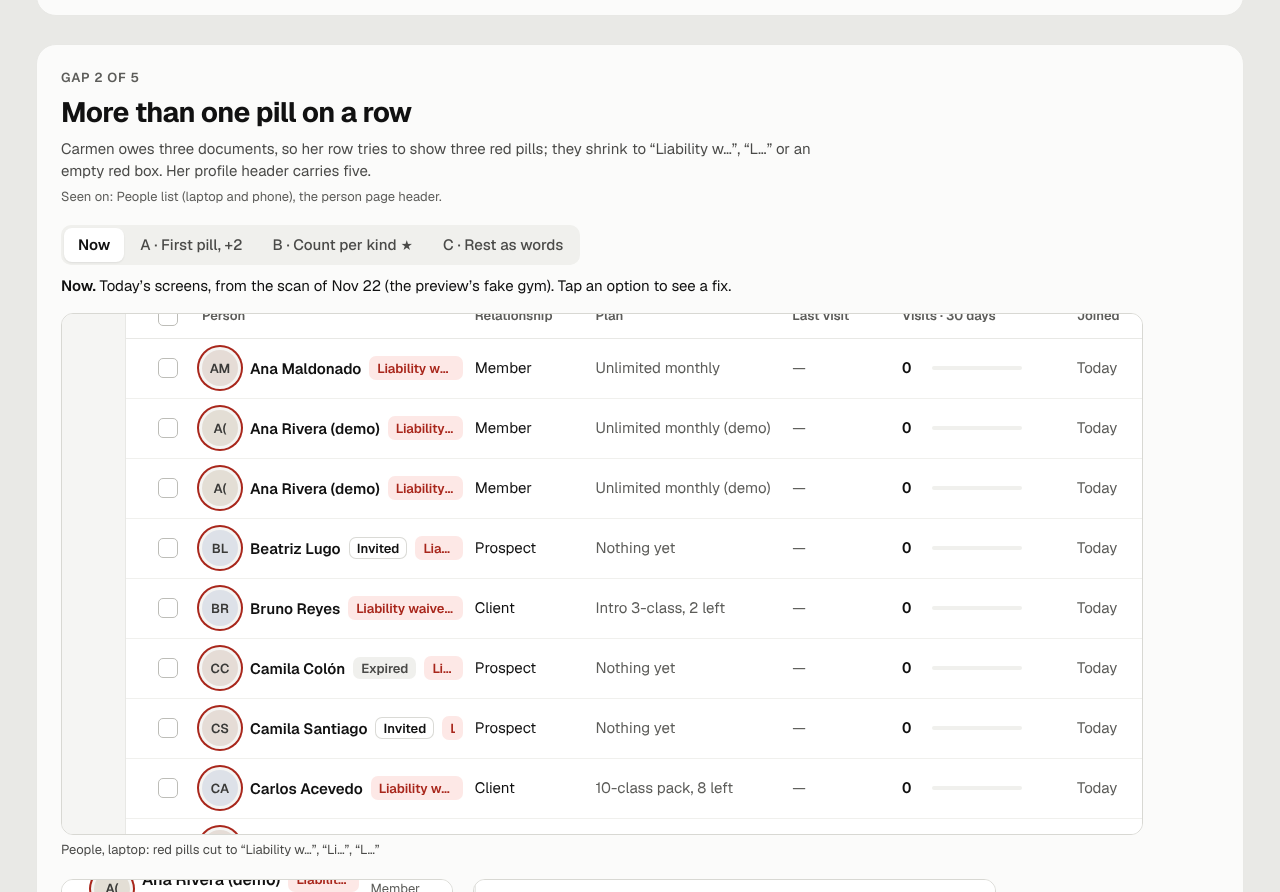
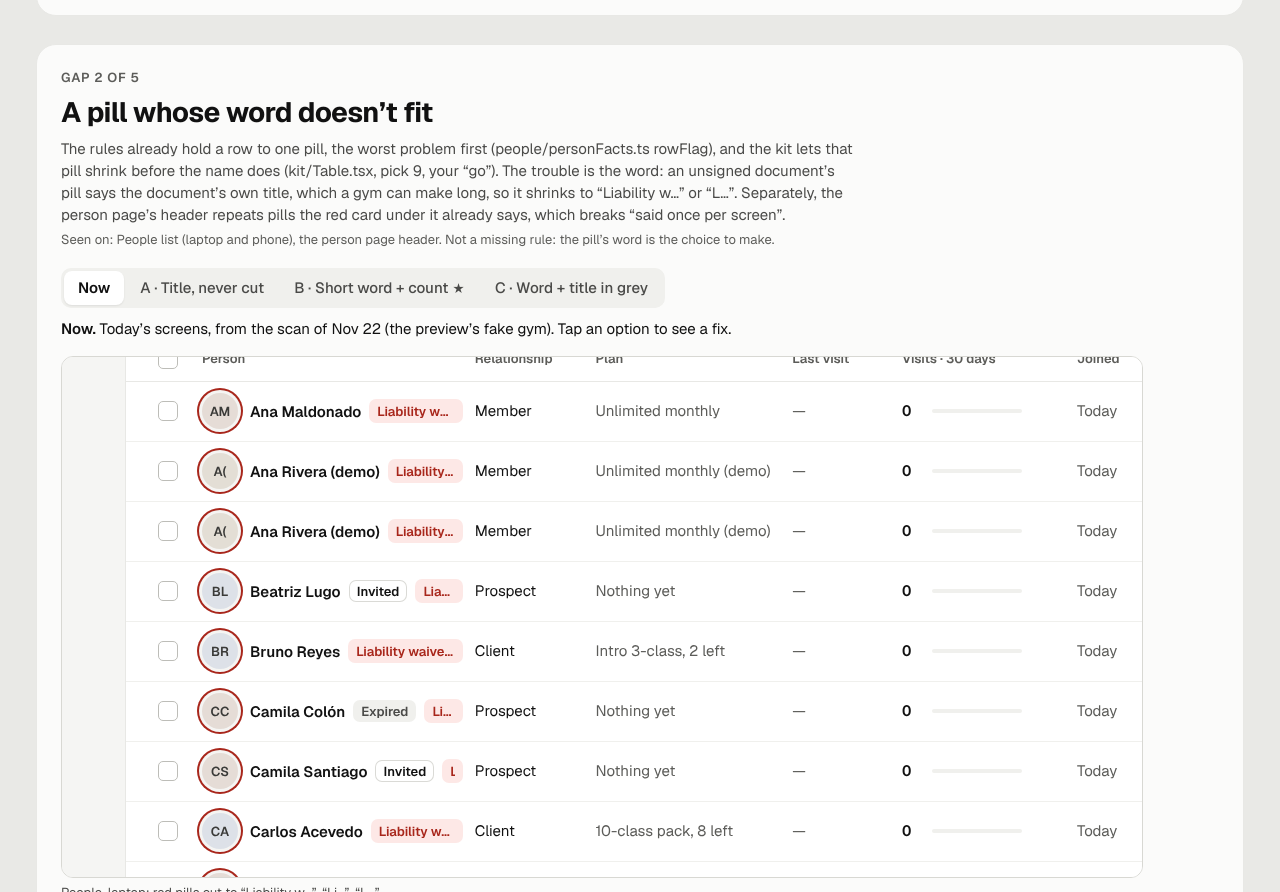
Before and after one commit to dlebron78/zana-labs, a plain HTML site: page p/ds-gaps/index.html in a window 1280 px wide. Shown: the part 1022-1914 px from the top of the page. Drawn offline with nearby package versions, Linux system fonts and the light colour scheme.

Commit message:
Design system gaps: gap 2 is the pill's word, not a missing rule

```diff
--- a/p/ds-gaps/index.html
+++ b/p/ds-gaps/index.html
@@ -144,20 +144,20 @@ const GAPS=[
     const lap=LAP('Settings',`<div class="cap">Sunday, November 22</div><div class="ptitle">Settings</div><div class="tabs"><span class="on">Business</span><span>Look</span><span>Payments</span><span>Documents</span><span>Tracks</span><span>Tax</span></div><div class="card"><h3>Business</h3><div class="mute">On a laptop, tabs stay as they are in every option.</div></div>`);
     return `<div class="stage"><div><p class="lab">Phone · Money</p>${phoneMoney}</div><div><p class="lab">Phone · Settings</p>${phoneSettings}</div><div class="laptopwrap"><p class="lab">Laptop · Settings</p>${lap}</div></div>`;}
 },
-{ id:'pills', title:'More than one pill on a row',
-  why:'Carmen owes three documents, so her row tries to show three red pills; they shrink to “Liability w…”, “L…” or an empty red box. Her profile header carries five.',
-  seen:'Seen on: People list (laptop and phone), the person page header.',
+{ id:'pills', title:'A pill whose word doesn’t fit',
+  why:'The rules already hold a row to one pill, the worst problem first (people/personFacts.ts rowFlag), and the kit lets that pill shrink before the name does (kit/Table.tsx, pick 9, your “go”). The trouble is the word: an unsigned document’s pill says the document’s own title, which a gym can make long, so it shrinks to “Liability w…” or “L…”. Separately, the person page’s header repeats pills the red card under it already says, which breaks “said once per screen”.',
+  seen:'Seen on: People list (laptop and phone), the person page header. Not a missing rule: the pill’s word is the choice to make.',
   pick:'B',
   opts:{
-    A:{short:'First pill, +2',name:'First pill, then +2',desc:'The most urgent pill shows in full; the rest collapse into a grey “+2” you can tap. A pill is never cut off: if it doesn’t fit, line 2 wraps.',trade:'Says which one first, but “+2” of what? You open the profile to find out.'},
-    B:{short:'Count per kind',name:'One pill per kind, with the count',desc:'Pills of the same kind merge: “3 TO SIGN”. A row never has more than one pill per kind, and never more than two in all. The profile lists them one by one, where there is room.',trade:'You lose which document from the list, which the list never needed: the desk’s act is the same (get her to sign).'},
-    C:{short:'Rest as words',name:'One pill, the rest as words',desc:'One pill for the worst problem; the others become a grey fact on line 2: “and 2 more to sign”.',trade:'Clear, but long on a phone, and a second problem of a different kind (owes money) reads as small grey text.'}
+    A:{short:'Title, never cut',name:'Keep the title, and let the name give way instead',desc:'Reverse pick 9: the pill keeps its full word, and the person’s name is cut first.',trade:'The pill reads, but “Carmen Ros…” is worse: the desk is scanning for a name.'},
+    B:{short:'Short word + count',name:'A short fixed word, with the count',desc:'The pill never carries a title: “TO SIGN”, or “3 TO SIGN” when she owes several. Short enough to never shrink. Which documents is the profile’s job, in its red card.',trade:'The list stops saying which document; the desk’s act is the same either way (get her to sign).'},
+    C:{short:'Word + title in grey',name:'A short pill, the title as a fact',desc:'The pill says “TO SIGN”; the document’s name moves to line 2 as grey text, cut if it must be.',trade:'Says which one, but line 2 was the plan’s place; a long title pushes the plan out on a phone.'}
   },
   render(o){
     const l2=(p)=>{const n=p[2].length;if(!n)return `<span class="pill red">Owes</span><span>${p[3]}</span>`;
-      if(o==='A')return `<span class="pill red">${p[2][0]}</span>${n>1?`<span class="tag grey">+${n-1}</span>`:''}<span>${p[3]}</span>`;
+      if(o==='A')return `<span class="pill red">${p[2][0]}</span><span>${p[3]}</span>`;
       if(o==='B')return `<span class="pill red">${n>1?n+' to sign':'To sign'}</span><span>${p[3]}</span>`;
-      return `<span class="pill red">${n>1?'To sign':p[2][0]}</span><span>${n>1?`${p[2][0]} and ${n-1} more · `:''}${p[3]}</span>`;};
+      return `<span class="pill red">To sign</span><span>${p[2][0]}${n>1?' +'+(n-1):''} · ${p[3]}</span>`;};
     const rows=PEOPLE.map(p=>`<div class="row"><span class="face">${p[0]}</span><div class="who"><b>${p[1]}</b><div class="l2">${l2(p)}</div></div></div>`).join('');
     const now=`<div class="row"><span class="face">CR</span><div class="who" style="display:flex;align-items:center;gap:6px"><b style="flex:none">Carmen Rosario</b><span class="pill red cut">Liability waiver</span><span class="pill red cut" style="max-width:22px">Waiver</span><span class="pill red cut" style="max-width:12px">T</span></div></div>`;
     const phone=PH('People',`<div class="card" style="padding:4px 14px">${rows}</div><p class="lab" style="margin-top:16px">Today, for comparison</p><div class="card" style="padding:4px 14px">${now}</div>`);
```
